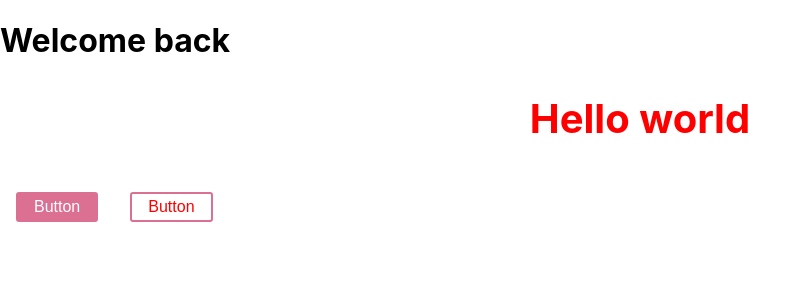
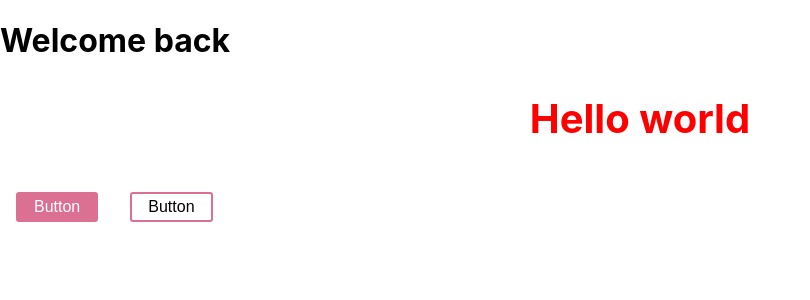
Before and after one commit to Bill0197/TestYourself, a React (Create React App) app in the folder frontend/: page / in a window 1280 px wide. Shown: the top 300 px of the page, without its empty margins (0-810 px from the left). Built offline with nearby package versions, Linux system fonts and the light colour scheme; no server answers.

Commit message:
styled component

```diff
--- a/frontend/src/components/layouts/footer.js
+++ b/frontend/src/components/layouts/footer.js
@@ -10,7 +10,7 @@ const Title = styled.h2`
 `
 const Button = styled.button`
   background: ${props => props.primary ? "palevioletred" : "white"};
-  color: ${props => props.primary ? "white" : "red"};
+  color: ${props => props.primary ? "white" : "black"};
 
   font-size: 1em;
   margin: 1em;
```
